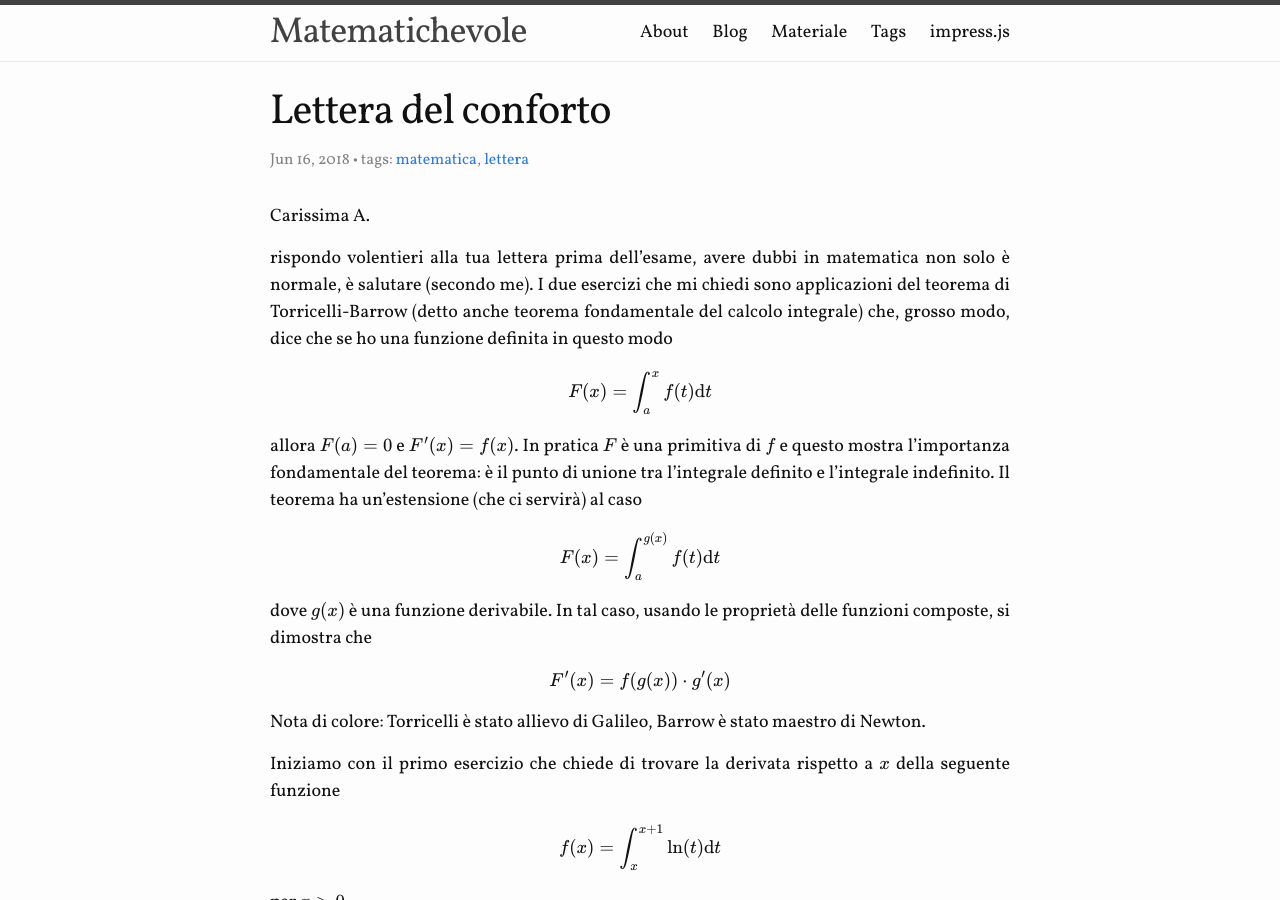
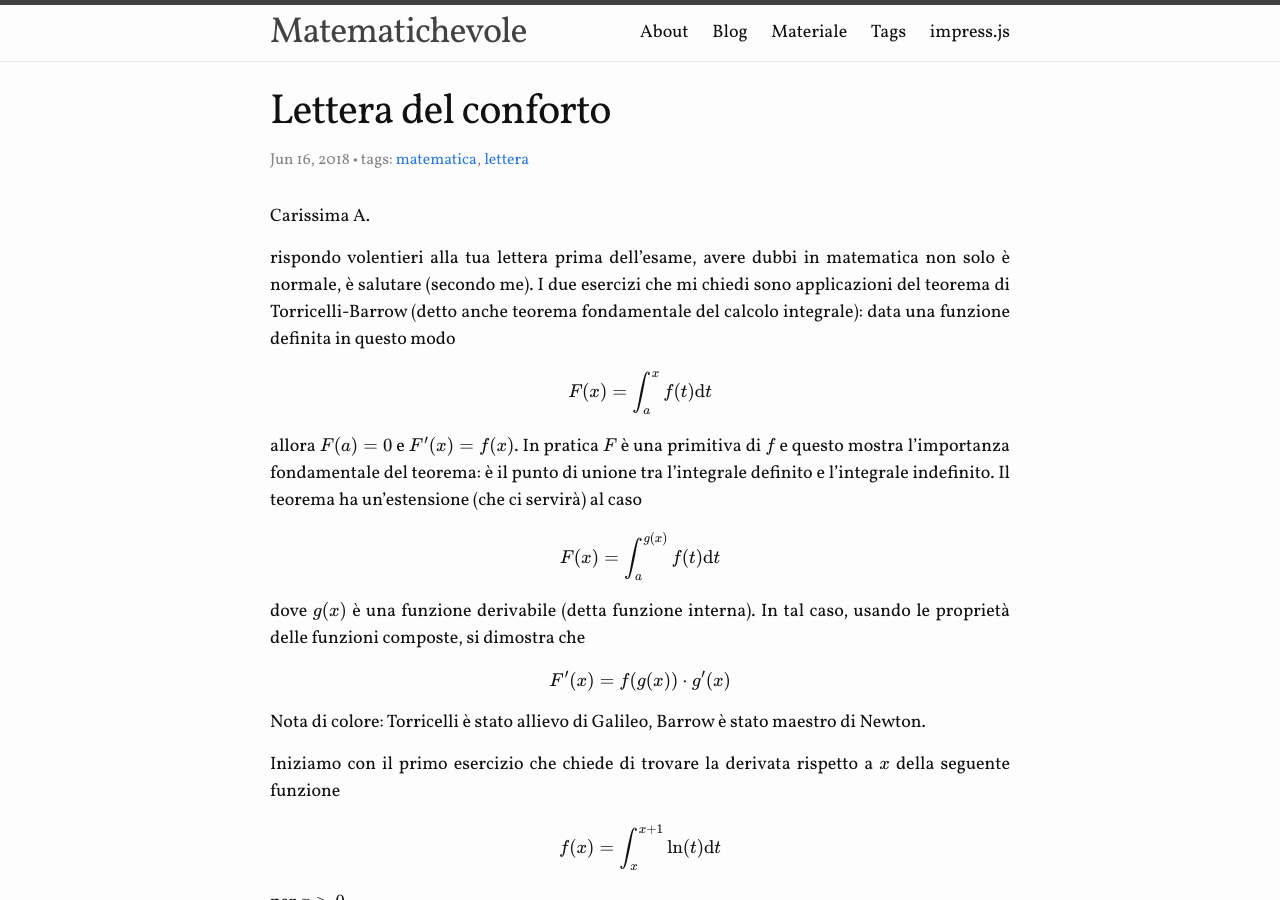
Before and after one commit to orporick/orporick.github.io, a Jekyll site: the page built from _posts/2018-06-16-lettera-del-conforto.markdown, in a window 1280 px wide and 900 px high. Built offline with Jekyll 4.4.1, drawn with Linux system fonts in a browser that asks for light colours; nearby versions of some CDN libraries; formulas are drawn with MathJax 3.

Commit message:
Nuovo post

```diff
--- a/_posts/2018-06-16-lettera-del-conforto.markdown
+++ b/_posts/2018-06-16-lettera-del-conforto.markdown
@@ -9,8 +9,7 @@ Carissima A.
 
 rispondo volentieri alla tua lettera prima dell'esame, avere dubbi in matematica non solo è normale, è salutare
 (secondo me). I due esercizi che mi chiedi sono applicazioni del teorema di Torricelli-Barrow (detto
-anche teorema fondamentale del calcolo integrale) che, grosso modo, dice che se ho una funzione
-definita in questo modo
+anche teorema fondamentale del calcolo integrale): data  una funzione definita in questo modo
 
 $$ F(x) = \int_a^x f(t){\rm d} t $$
 
@@ -20,7 +19,7 @@ indefinito. Il teorema ha un'estensione (che ci servirà) al caso
 
 $$ F(x) = \int_a^{g(x)} f(t){\rm d} t $$
 
-dove $g(x)$ è  una funzione derivabile. In tal caso, usando le proprietà delle funzioni
+dove $g(x)$ è  una funzione derivabile (detta funzione interna). In tal caso, usando le proprietà delle funzioni
 composte, si dimostra che
 
 $$ F'(x)  = f(g(x))\cdot g'(x) $$
```
